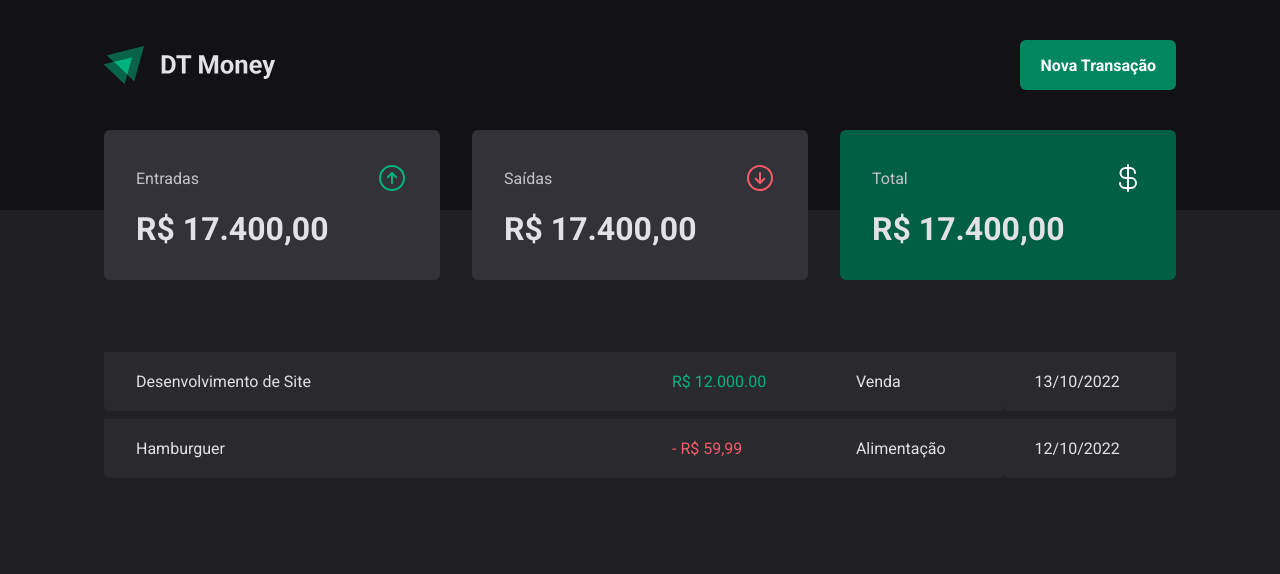
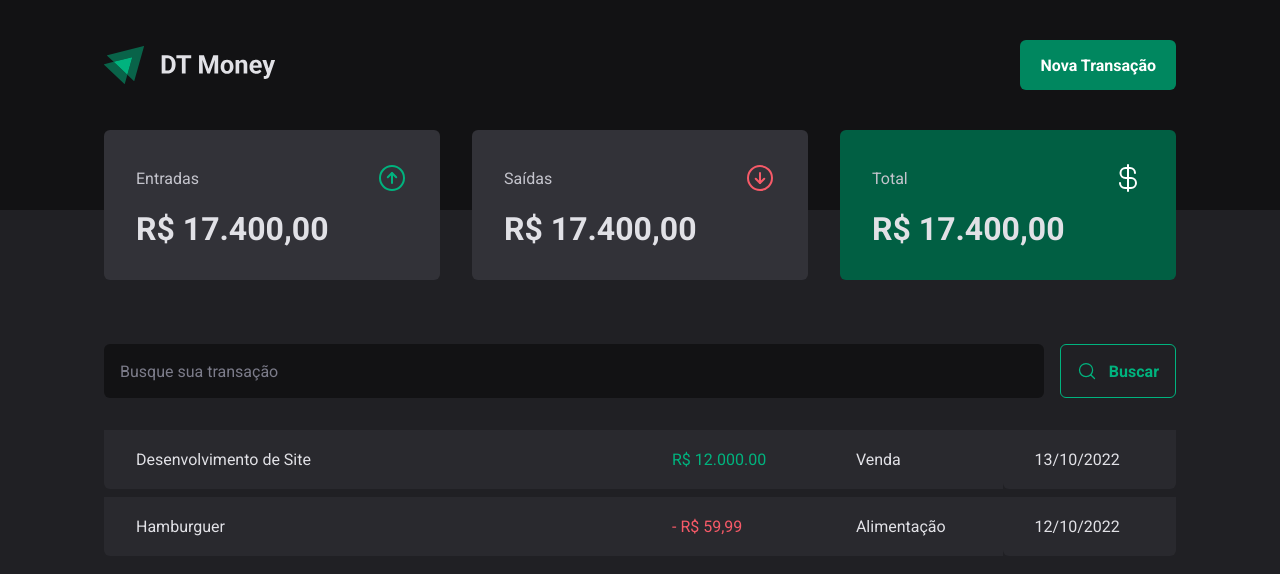
Before and after one commit to mariaemf/MoneyProject, a React (Vite) app: page / in a window 1280 px wide. Shown: the top 574 px of the page. Built offline with nearby package versions, Linux system fonts and the light colour scheme.

Commit message:
Criacao de estrutura de SearchForm e estilização da mesma

```diff
--- /dev/null
+++ b/src/Pages/Transactions/Components/SearchForm/index.tsx
@@ -0,0 +1,15 @@
+import { MagnifyingGlass } from "phosphor-react";
+import { SearchFormContainer } from "./styles";
+
+export function SerachForm() {
+  return (
+    <SearchFormContainer>
+      <input type="text" placeholder="Busque sua transação" />
+
+      <button type="submit">
+        <MagnifyingGlass size={20} />
+        Buscar
+      </button>
+    </SearchFormContainer>
+  );
+}
--- /dev/null
+++ b/src/Pages/Transactions/Components/SearchForm/styles.ts
@@ -0,0 +1,41 @@
+import { TextBolder } from "phosphor-react";
+import styled from "styled-components";
+
+export const SearchFormContainer = styled.form`
+  display: flex;
+  gap: 1rem;
+
+  input {
+    flex: 1;
+    border-radius: 6px;
+    border: 0;
+    background: ${(props) => props.theme["gray-900"]};
+    color: ${(props) => props.theme["gray-300"]};
+    padding: 1rem;
+
+    &::placeholder {
+      color: ${(props) => props.theme["gray-500"]};
+    }
+  }
+
+  button {
+    display: flex;
+    align-items: center;
+    gap: 0.75rem;
+
+    border: 0;
+    padding: 1rem;
+    background: transparent;
+    border: 1px solid ${(props) => props.theme["green-300"]};
+    color: ${(props) => props.theme["green-300"]};
+    font-weight: bold;
+    border-radius: 6px;
+
+    &:hover {
+      background: ${(props) => props.theme["green-500"]};
+      border-color: 1px solid ${(props) => props.theme["green-500"]};
+      color: ${(props) => props.theme["white"]};
+      transition: background-color 0.2s, color 0.2s, border-color 0.2s;
+    }
+  }
+`;
--- a/src/Pages/Transactions/index.tsx
+++ b/src/Pages/Transactions/index.tsx
@@ -1,5 +1,6 @@
 import { Header } from "../../Components/Header/index";
 import { Summary } from "../../Components/Summary";
+import { SerachForm } from "./Components/SearchForm";
 import {
   PriceHighlight,
   TransactionsContainer,
@@ -13,6 +14,7 @@
       <Summary />
 
       <TransactionsContainer>
+        <SerachForm />
         <TransactionsTable>
           <tbody>
             <tr>
--- a/src/Pages/Transactions/styles.ts
+++ b/src/Pages/Transactions/styles.ts
@@ -11,7 +11,7 @@
   width: 100%;
   border-collapse: separate;
   border-spacing: 0 0.5rem;
-  /*margin-top: 1.5rem;*/
+  margin-top: 1.5rem;
 
   td {
     padding: 1.25rem 2rem;
```
